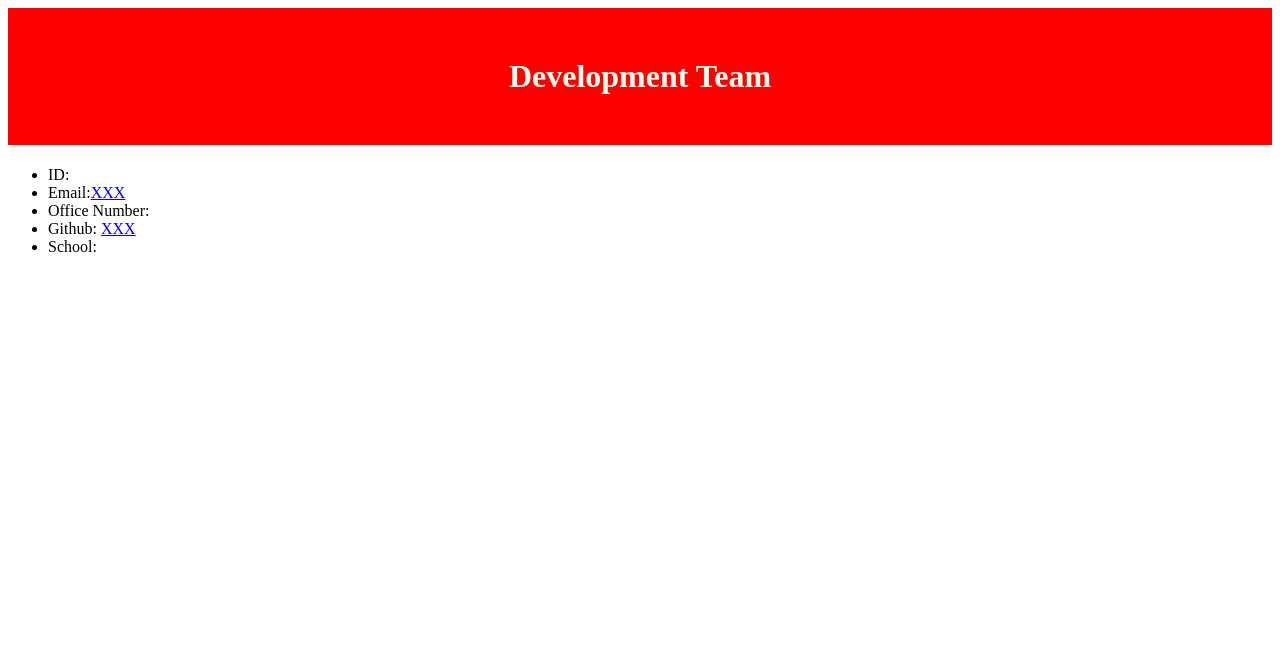
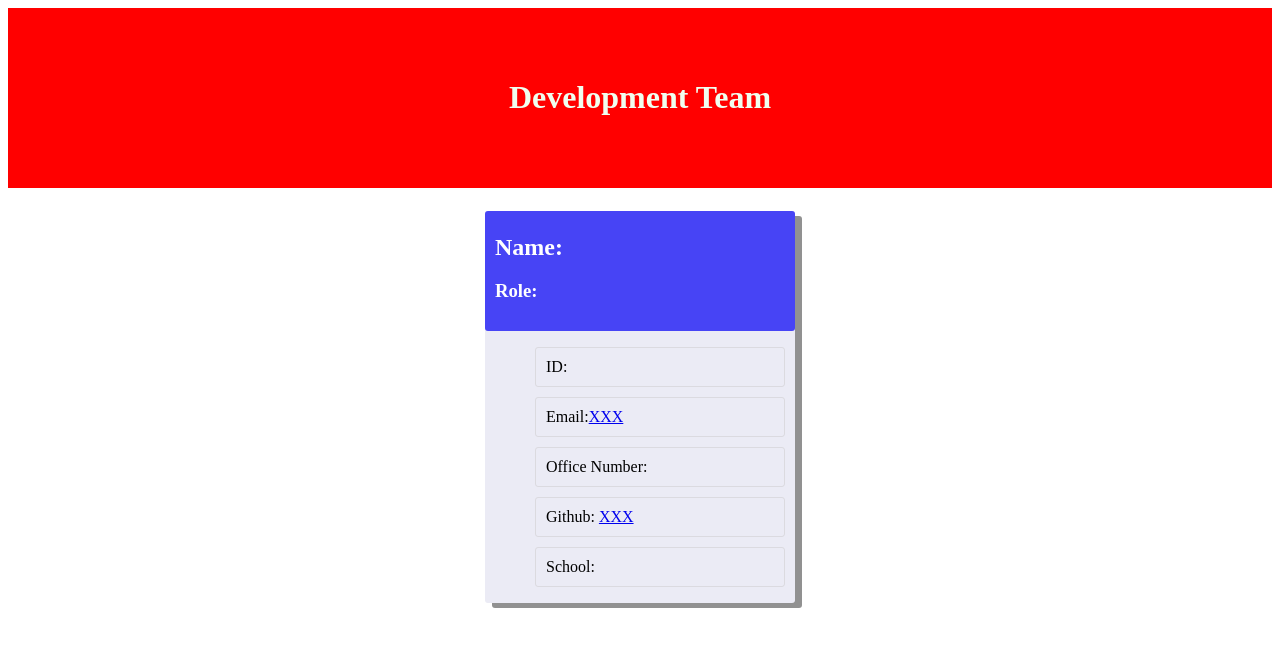
Before and after one commit to Chtanicala/Team-Profile-Generator, a website: page dist/index.html in a window 1280 px wide. Drawn offline with Linux system fonts and the light colour scheme.

Commit message:
finished styling

```diff
--- a/dist/index.html
+++ b/dist/index.html
@@ -14,15 +14,19 @@
 
 <div id = "container">
     <div class = "card">
-        <h2 class = "employeeName"></h2>
-        <h3 class = "employeeRole"></h3>
-        <ul>
-            <li class = "employeeID">ID: </li>
-            <li class = "employeeEmail">Email:<a href="mailto:XXX">XXX</a></li>
-            <li class = "employeeOficenumber">Office Number: </li>
-            <li class = "employeeGithub">Github: <a href="https://www.github.com/XXX" target="_blank">XXX</a></li>
-            <li class = "employeeSchool">School: </li>
-        </ol>
+        <div class = "cardHeaders">
+            <h2 class = "name">Name:</h2>
+            <h3 class = "role">Role:</h3>
+        </div>
+        <div class = "content">
+            <ul>
+                <li class = "id">ID: </li>
+                <li class = "email">Email:<a href="mailto:XXX">XXX</a></li>
+                <li class = "managerOfficenumber">Office Number: </li>
+                <li class = "engineerGithub">Github: <a href="https://www.github.com/XXX" target="_blank">XXX</a></li>
+                <li class = "internSchool">School: </li>
+            </ul>
+        </div>
     </div>
 </div>
 
--- a/dist/style.css
+++ b/dist/style.css
@@ -1,6 +1,41 @@
-h1 {
+header {
     text-align: center;
     background-color:red;
     padding: 50px;
     color:honeydew;
 }
+
+#container {
+    display: flex;
+    flex-wrap: wrap;
+    justify-content: safe center;
+    margin-left: 20%;
+    margin-right: 20%;
+}
+
+.card {
+    margin: 3%;
+    width: 310px;
+    background-color: rgb(235, 235, 245);
+    border-radius: 3px;
+    box-shadow: 7px 5px rgba(0, 0, 0, 0.431);
+}
+
+.cardHeaders {
+    background-color: rgba(35, 31, 245, 0.815);
+    padding-bottom: 10px;
+    padding-left: 10px;
+    padding-top: 3px;
+    color: white;
+    border-radius: 3px;
+    margin: 0px;
+}
+
+
+li {
+    list-style-type: none;
+    margin: 10px;
+    border: 1px solid rgba(197, 196, 196, 0.431);
+    border-radius: 3px;
+    padding: 10px;
+}
```
